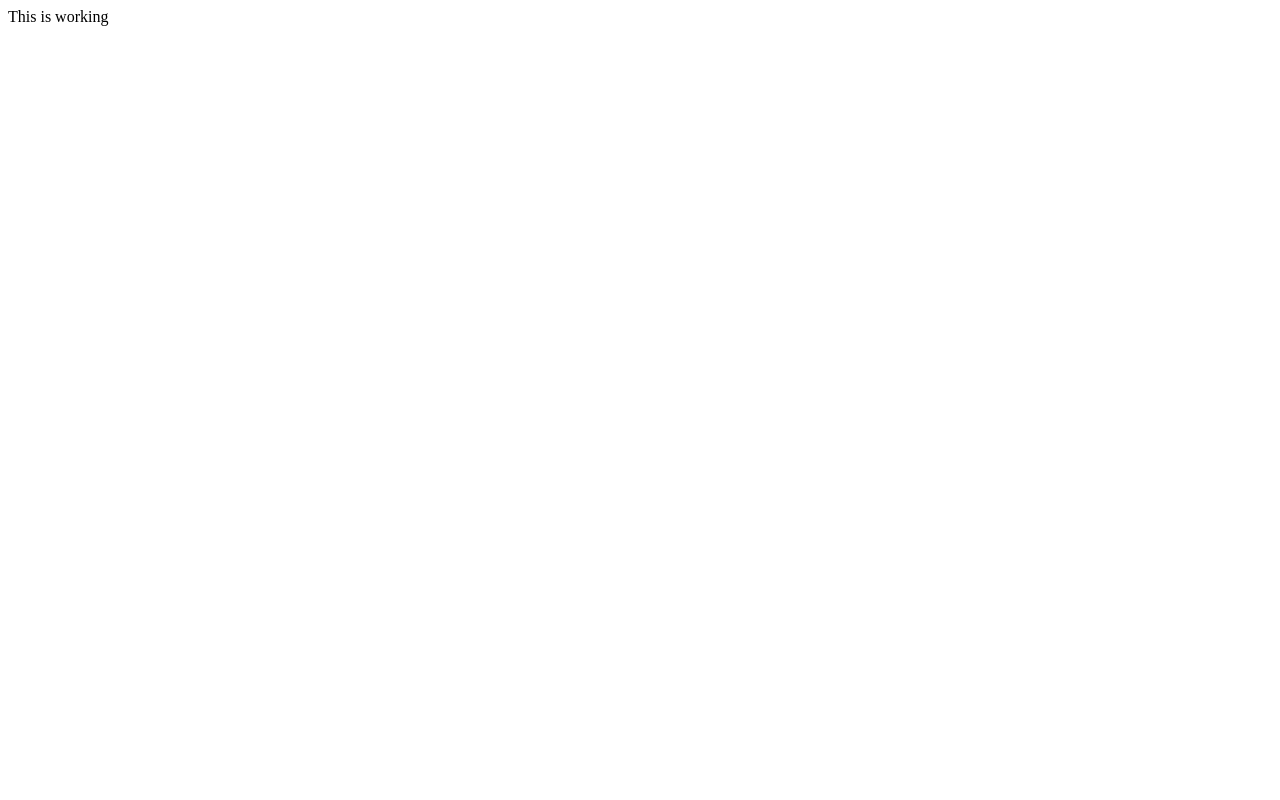
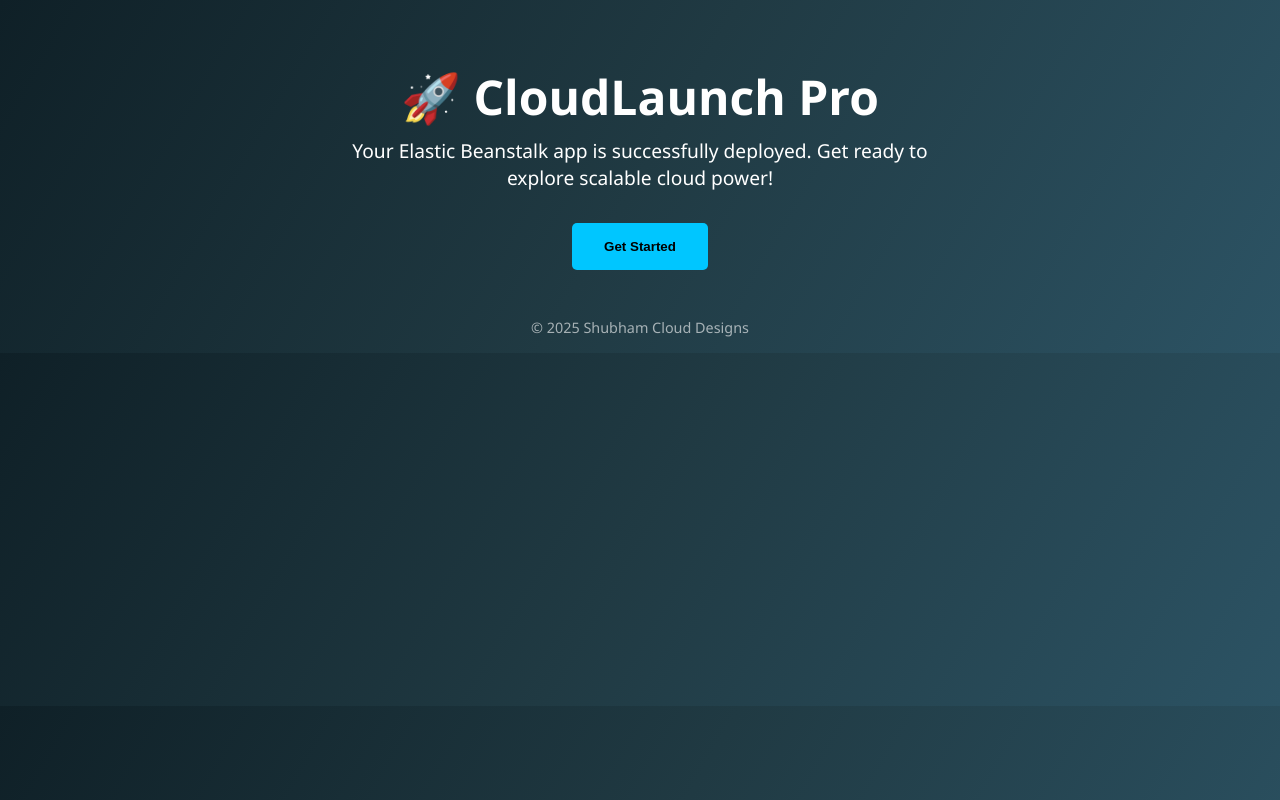
Before and after one commit to Bshubhs/temp_codepipeline1, a plain HTML site: page index.html in a window 1280 px wide. Drawn offline with Linux system fonts and the light colour scheme.

Commit message:
Update index.html

```diff
--- a/index.html
+++ b/index.html
@@ -1 +1,64 @@
-This is working
+<!DOCTYPE html>
+<html lang="en">
+<head>
+  <meta charset="UTF-8" />
+  <meta name="viewport" content="width=device-width, initial-scale=1.0" />
+  <title>CloudLaunch Pro</title>
+  <style>
+    body {
+      margin: 0;
+      font-family: 'Segoe UI', sans-serif;
+      background: linear-gradient(120deg, #0f2027, #203a43, #2c5364);
+      color: #fff;
+      display: flex;
+      flex-direction: column;
+      align-items: center;
+    }
+    header {
+      padding: 2rem;
+      text-align: center;
+    }
+    h1 {
+      font-size: 3rem;
+      margin-bottom: 0.5rem;
+    }
+    p {
+      font-size: 1.2rem;
+      max-width: 600px;
+      margin: auto;
+    }
+    .button {
+      margin-top: 2rem;
+      padding: 1rem 2rem;
+      background-color: #00c6ff;
+      border: none;
+      border-radius: 5px;
+      color: #000;
+      font-weight: bold;
+      cursor: pointer;
+      transition: 0.3s ease;
+    }
+    .button:hover {
+      background-color: #0072ff;
+      color: #fff;
+    }
+    footer {
+      margin-top: auto;
+      padding: 1rem;
+      font-size: 0.9rem;
+      opacity: 0.6;
+    }
+  </style>
+</head>
+<body>
+  <header>
+    <h1>🚀 CloudLaunch Pro</h1>
+    <p>Your Elastic Beanstalk app is successfully deployed. Get ready to explore scalable cloud power!</p>
+    <button class="button" onclick="alert('Welcome to your cloud journey!')">Get Started</button>
+  </header>
+
+  <footer>
+    &copy; 2025 Shubham Cloud Designs
+  </footer>
+</body>
+</html>
```
